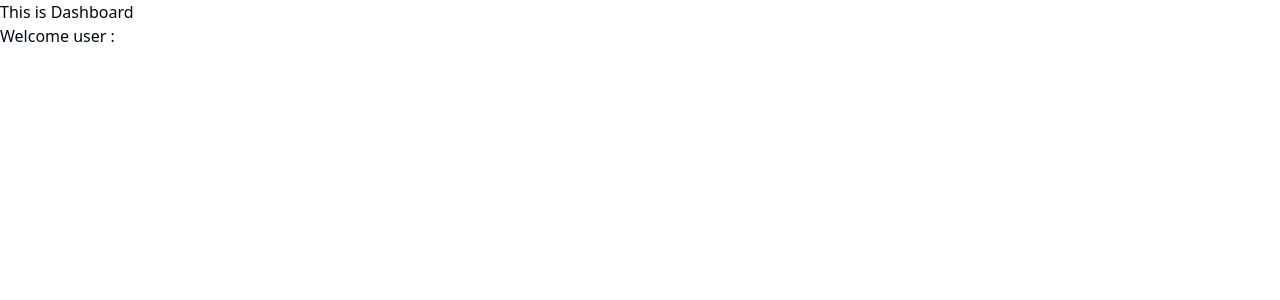
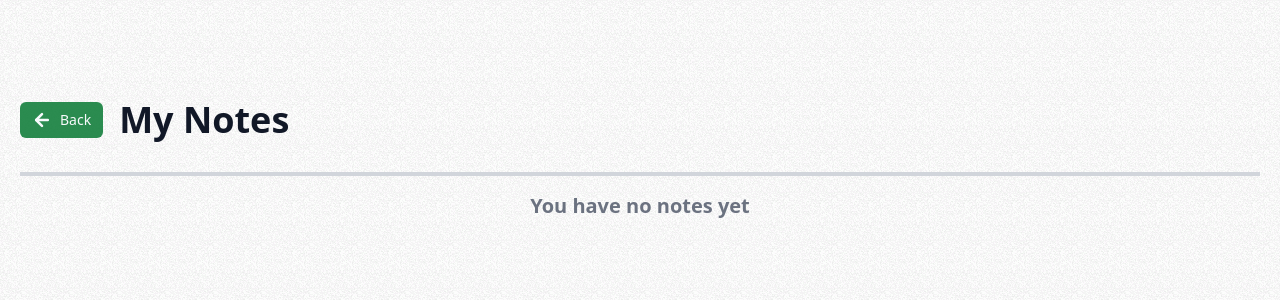
Before and after one commit to Aviral3501/note_master_ai, a Next.js app: page /dashboard in a window 1280 px wide. Shown: the top 300 px of the page. Built offline with nearby package versions, Linux system fonts and the light colour scheme; no server answers.

Commit message:
notes page

```diff
--- a/package.json
+++ b/package.json
@@ -11,6 +11,7 @@
   "dependencies": {
     "@clerk/nextjs": "^5.1.6",
     "@clerk/themes": "^2.1.10",
+    "@radix-ui/react-separator": "^1.1.0",
     "@radix-ui/react-slot": "^1.1.0",
     "class-variance-authority": "^0.7.0",
     "clsx": "^2.1.1",
--- a/src/app/dashboard/page.tsx
+++ b/src/app/dashboard/page.tsx
@@ -1,11 +1,64 @@
-import {  currentUser } from "@clerk/nextjs/server";
+import { Button } from "@/components/ui/button";
+import { Separator } from "@/components/ui/separator";
+import { UserButton } from "@clerk/nextjs";
+import { currentUser } from "@clerk/nextjs/server";
+import { auth } from "@clerk/nextjs/server";
+import { ArrowLeft } from "lucide-react";
+import Link from "next/link";
 
-export default async function Dashboard() {
-    const user = await currentUser();
-    return(
-    <div>
-        <p>This is Dashboard</p>
-        <div>Welcome user :<b> {user?.fullName}</b></div>
+type Props={};
+
+const DashboardPage = async (props:Props) => {
+  const user = await currentUser();
+
+  return (
+    // Get user details
+    // <div>
+    //   <p>This is the Dashboard</p>
+    //   {user ? (
+    //     <div>Welcome user: <b>{user.fullName}</b></div>
+    //   ) : (
+    //     <div>Loading...</div>
+    //   )}
+    // </div>
+    <>
+    <div className="grainy min-h-screen ">
+        <div className="max-w-7xl mx-auto p-5 ">
+            <div className="h-10 mb-10"></div>
+            <div className="flex justify-between items-center md:flex-row flex-col">
+                <div className="flex items-center justicy-center">
+                    <Link href={'/'}>
+                        <Button className="bg-green-700/90" size={'sm'}>
+                            <ArrowLeft className="mr-2  w-5 h-5" strokeWidth={3}/>
+                            Back
+                        </Button>
+                    </Link>
+
+                    <div className="w-4"></div>
+                    <div className="text-4xl font-bold text-gray-900">
+                        My Notes
+                    </div>
+                    <div className="ml-4 flex justify-center items-center mt-2">
+                        <UserButton/>
+                    </div>
+
+                </div>
+            </div>
+
+            <div className="h-8"></div>
+
+                    <Separator className="border-gray-300 border-2"/>
+                    {/* list all the notes */ }
+                    {/* todo conditionally rendered */}
+                    <div className="flex items-center justify-center ">
+                                <h2 className="text-xl text-gray-500 mt-4 font-semibold ">You have no notes yet</h2>
+                    </div>
+
+
+        </div>
     </div>
-    )
-}
+    </>
+  );
+};
+
+export default DashboardPage;
--- a/src/app/page.tsx
+++ b/src/app/page.tsx
@@ -21,7 +21,7 @@
 
                 <div className="mt-8 flex justify-center items-center">
                 <Link href={'/dashboeard'}>
-                    <Button className="bg-green-600/80">Get Started
+                    <Button className="bg-green-700/90">Get Started
                     <ArrowRight className="ml-2 w-5 h-5" strokeWidth={3}/>
                     </Button>
                 </Link>
--- /dev/null
+++ b/src/components/ui/separator.tsx
@@ -0,0 +1,31 @@
+"use client"
+
+import * as React from "react"
+import * as SeparatorPrimitive from "@radix-ui/react-separator"
+
+import { cn } from "@/lib/utils"
+
+const Separator = React.forwardRef<
+  React.ElementRef<typeof SeparatorPrimitive.Root>,
+  React.ComponentPropsWithoutRef<typeof SeparatorPrimitive.Root>
+>(
+  (
+    { className, orientation = "horizontal", decorative = true, ...props },
+    ref
+  ) => (
+    <SeparatorPrimitive.Root
+      ref={ref}
+      decorative={decorative}
+      orientation={orientation}
+      className={cn(
+        "shrink-0 bg-border",
+        orientation === "horizontal" ? "h-[1px] w-full" : "h-full w-[1px]",
+        className
+      )}
+      {...props}
+    />
+  )
+)
+Separator.displayName = SeparatorPrimitive.Root.displayName
+
+export { Separator }
```
Also changed, not shown: src/app/globals.css (line endings or trailing spaces), 1 other file (tests, documents, lock files or other folders).
